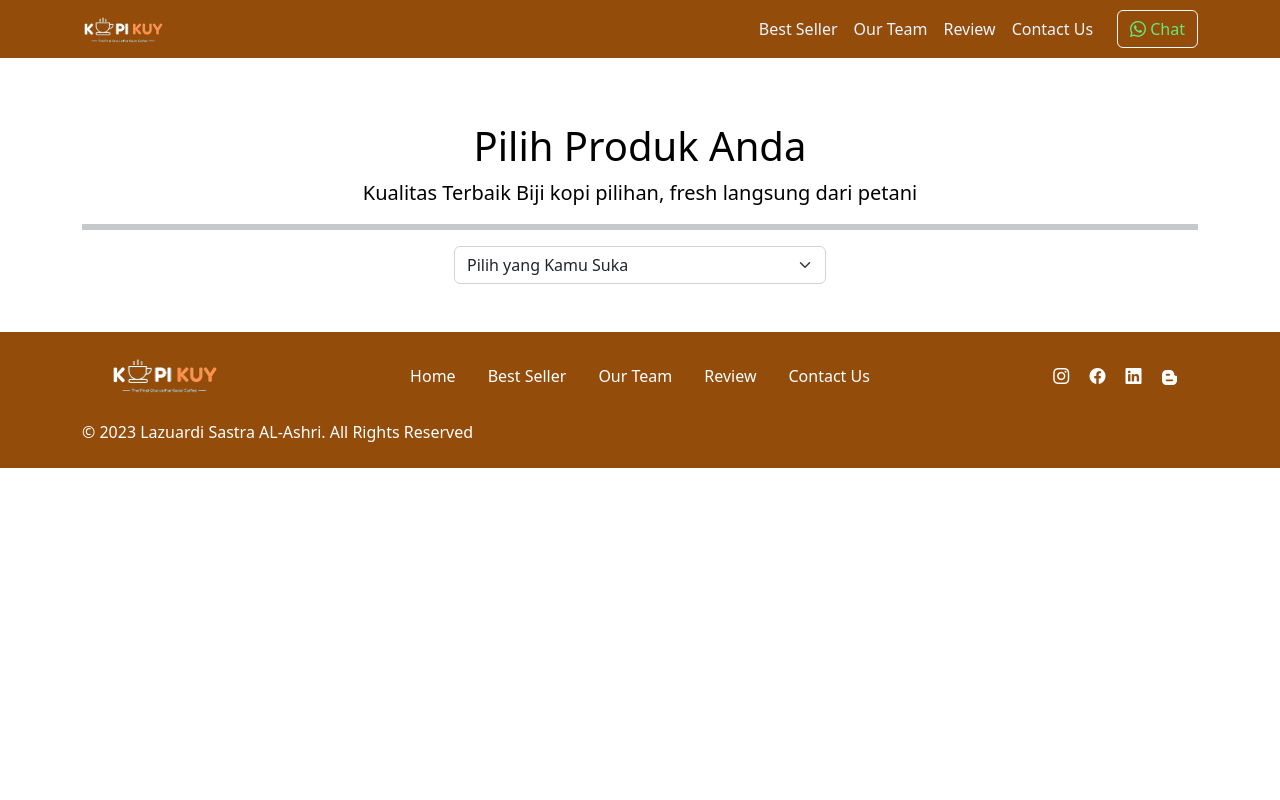
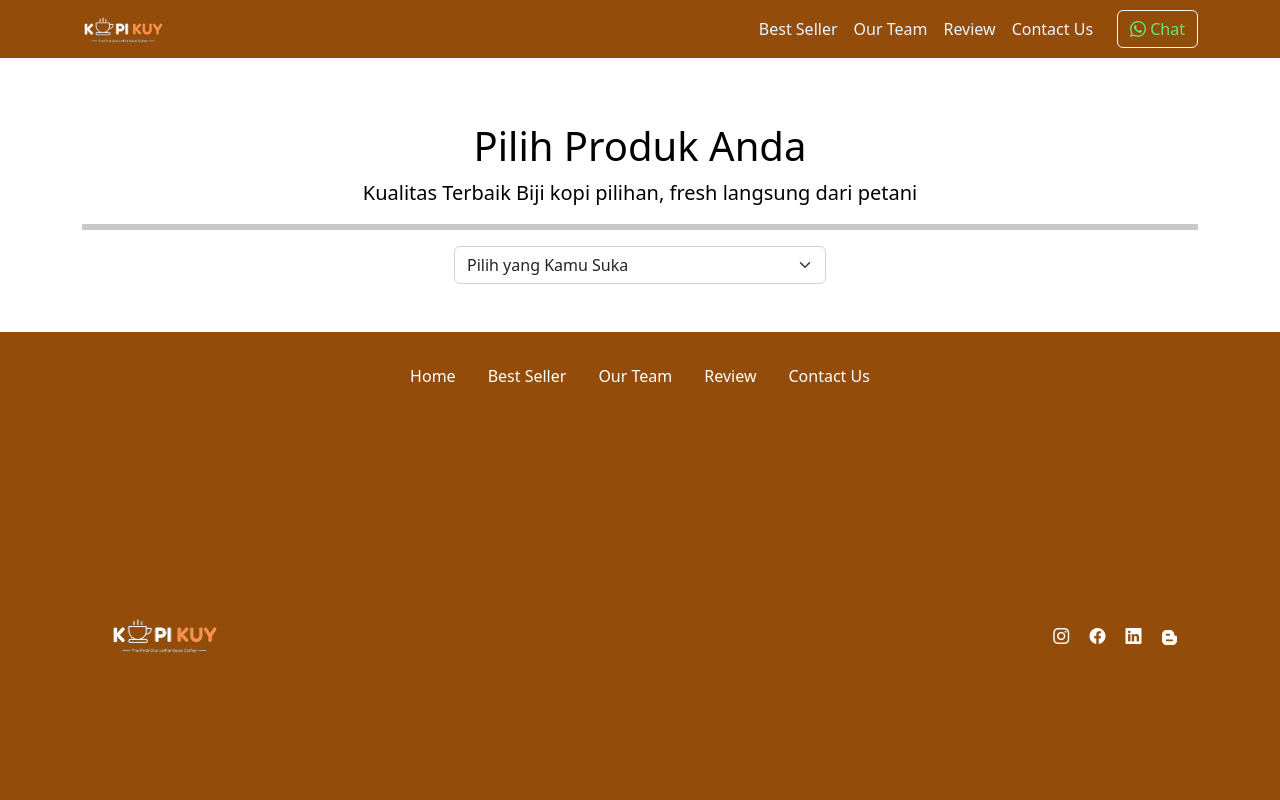
Before and after one commit to lazuardisastra/kopi-kuy, a plain HTML site: page produk.html in a window 1280 px wide. Shown: the top 800 px of the page. Drawn offline with Linux system fonts and the light colour scheme; no server answers.

Commit message:
Update produk.html

```diff
--- a/produk.html
+++ b/produk.html
@@ -72,6 +72,10 @@
 
         .navbar-stat {
             position: static;
+        }
+
+        .min-height {
+            min-height: 70vh;
         }
         /* Batas Akhir penulisan kode CSS internal */
     </style>
@@ -162,7 +166,7 @@
             </div>
 
             <!-- NAVBAR FOOTER -->
-            <div class="col mt-4 mt-lg-0 text-center">
+            <div class="col mt-4 mt-lg-0 text-center min-height">
               <ul class="nav justify-content-center">
                 <li class="nav-item active">
                     <a class="nav-link text-pink" onclick="reRender()" id="home" href="#">Home</a>
```
